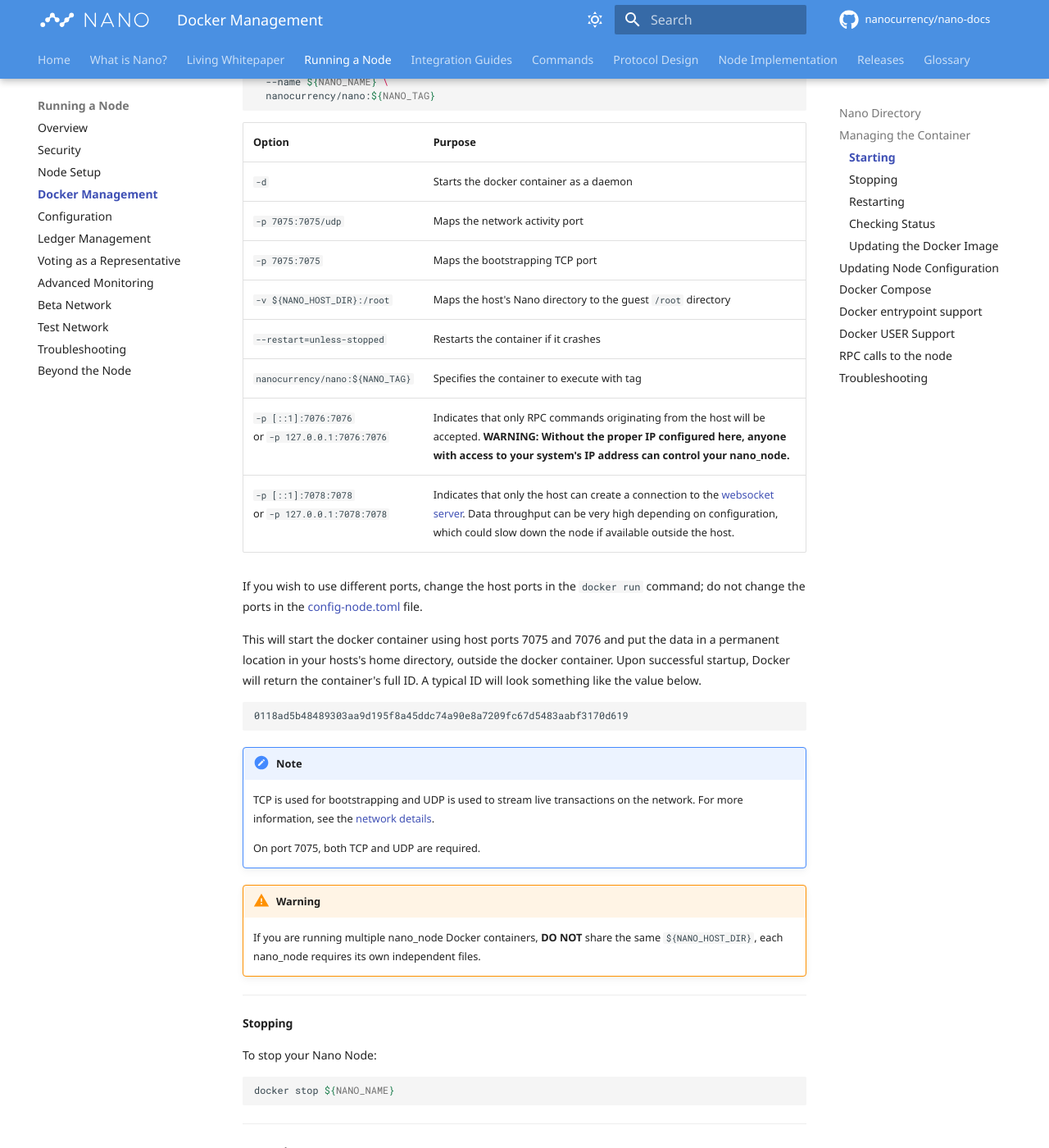
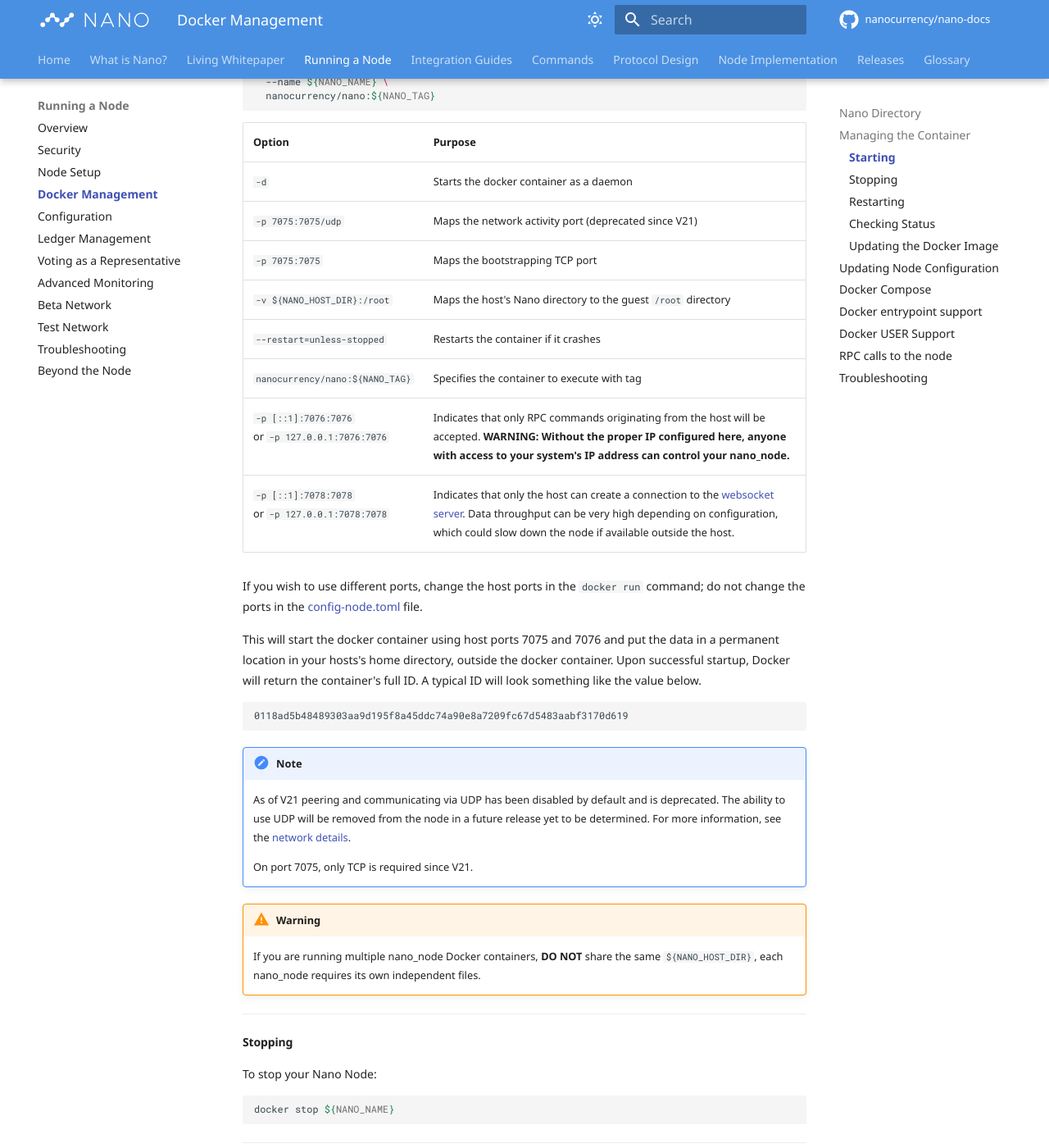
Before and after one commit to nanocurrency/nano-docs, an MkDocs documentation site: the page built from docs/running-a-node/docker-management.md, in a window 1280 px wide and 1400 px high, scrolled down 1300 px. Shown: the whole window at 82% size. Built offline with MkDocs 1.6.1 and Material for MkDocs 9.7.7, drawn with Linux system fonts in a browser that asks for light colours; comment, search, counter and statistics services are not loaded; some of the changed text lies outside the part shown.

Commit message:
Added note for depricated UDP (#444)
* Added note for depricated UDP

* Spelling fixes

````diff
--- a/docs/running-a-node/docker-management.md
+++ b/docs/running-a-node/docker-management.md
@@ -43,7 +43,7 @@
 | Option                                                | Purpose |
 |                                                       |         |
 | `-d`                                                  | Starts the docker container as a daemon |
-| `-p 7075:7075/udp`                                    | Maps the network activity port |
+| `-p 7075:7075/udp`                                    | Maps the network activity port (deprecated since V21) |
 | `-p 7075:7075`                                        | Maps the bootstrapping TCP port |
 | `-v ${NANO_HOST_DIR}:/root`                           | Maps the host's Nano directory to the guest `/root` directory |
 | `--restart=unless-stopped`                            | Restarts the container if it crashes |
@@ -60,9 +60,9 @@
 ```
 
 !!! note
-    TCP is used for bootstrapping and UDP is used to stream live transactions on the network.  For more information, see the [network details](/running-a-node/configuration/#network-details).
+    As of V21 peering and communicating via UDP has been disabled by default and is deprecated. The ability to use UDP will be removed from the node in a future release yet to be determined.  For more information, see the [network details](/running-a-node/configuration/#network-details).
 
-    On port 7075, both TCP and UDP are required.
+    On port 7075, only TCP is required since V21.
 
 !!! warning
     If you are running multiple nano\_node Docker containers, **DO NOT** share the same `${NANO_HOST_DIR}`, each nano\_node requires its own independent files.
@@ -158,7 +158,7 @@
     image: "nanocurrency/nano:${NANO_TAG}" # tag you wish to pull, none for latest
     restart: "unless-stopped"
     ports:
-     - "7075:7075/udp"   #udp network traffic
+     - "7075:7075/udp"   #udp network traffic (deprecated since V21)
      - "7075:7075"       #tcp network traffic
      - "[::1]:7076:7076" #rpc to localhost only
      - "[::1]:7078:7078" #websocket to localhost only
````
